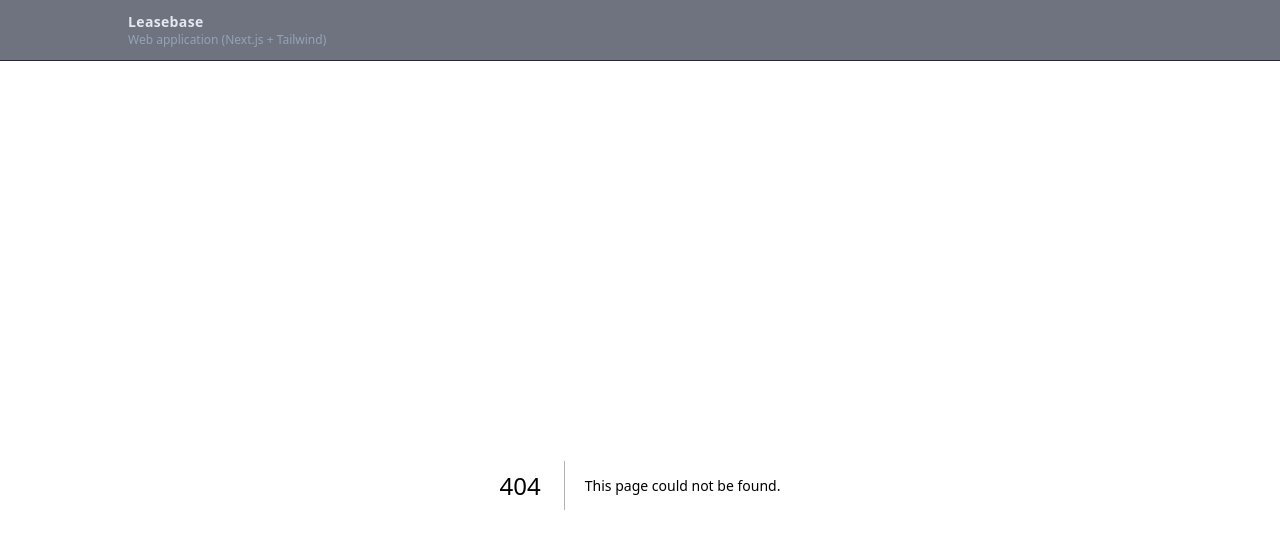
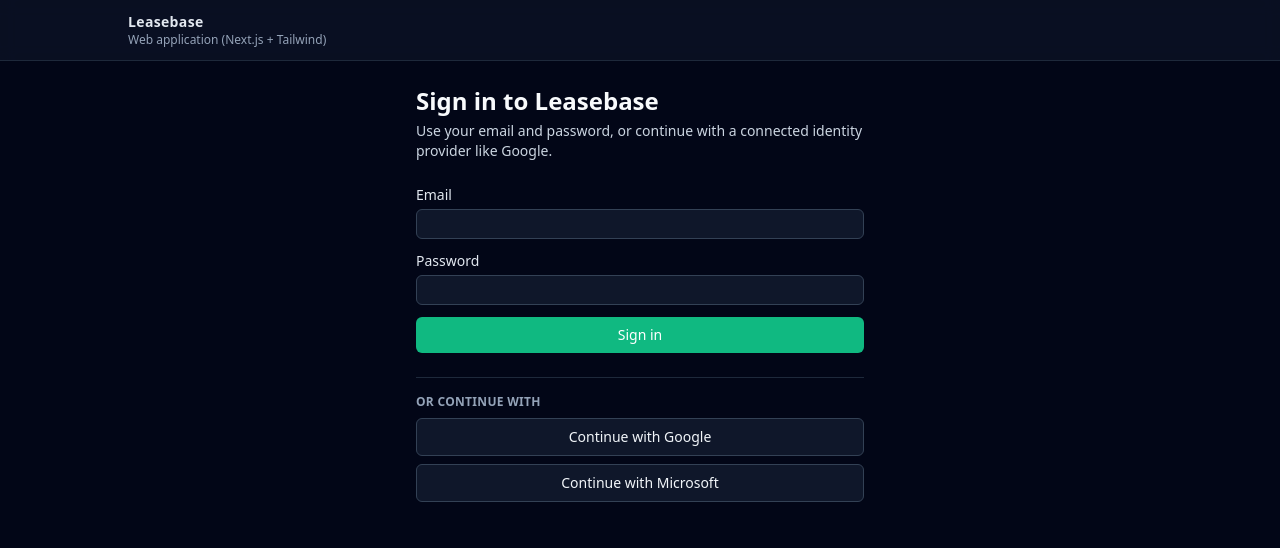
Before and after one commit to leasebase/leasebase-web, a Next.js app: page /auth/login in a window 1280 px wide. Before the commit this address had no page. Shown: the top 548 px of the page. Built offline with nearby package versions, Linux system fonts and the light colour scheme.

Commit message:
Update root routing and login page
Co-Authored-By: Warp <agent@warp.dev>

```diff
--- /dev/null
+++ b/app/auth/callback/page.tsx
@@ -0,0 +1,38 @@
+"use client";
+
+import { useEffect, useState } from "react";
+import { useRouter, useSearchParams } from "next/navigation";
+
+export default function AuthCallbackPage() {
+  const router = useRouter();
+  const searchParams = useSearchParams();
+  const [error, setError] = useState<string | null>(null);
+
+  useEffect(() => {
+    const state = searchParams.get("state") || "/";
+    const err = searchParams.get("error");
+    if (err) {
+      setError(err);
+      return;
+    }
+
+    // At this point the backend should already have exchanged the code for
+    // tokens and set secure cookies, so we just redirect to the original
+    // destination encoded in `state`.
+    const next = decodeURIComponent(state);
+    router.replace(next || "/");
+  }, [router, searchParams]);
+
+  return (
+    <div className="max-w-md mx-auto space-y-2">
+      <h1 className="text-2xl font-semibold">Completing sign-in…</h1>
+      {error ? (
+        <p className="text-sm text-red-400">{error}</p>
+      ) : (
+        <p className="text-sm text-slate-300">
+          Please wait while we complete your sign-in and redirect you.
+        </p>
+      )}
+    </div>
+  );
+}
--- /dev/null
+++ b/app/auth/login/page.tsx
@@ -0,0 +1,121 @@
+"use client";
+
+import { useState } from "react";
+import { useRouter, useSearchParams } from "next/navigation";
+
+function getApiBaseUrl() {
+  return process.env.NEXT_PUBLIC_API_BASE_URL || "";
+}
+
+export default function LoginPage() {
+  const router = useRouter();
+  const searchParams = useSearchParams();
+  const [email, setEmail] = useState("");
+  const [password, setPassword] = useState("");
+  const [error, setError] = useState<string | null>(null);
+  const [loading, setLoading] = useState(false);
+
+  const next = searchParams.get("next") || "/";
+
+  const handleSubmit = async (e: React.FormEvent) => {
+    e.preventDefault();
+    setLoading(true);
+    setError(null);
+    try {
+      const res = await fetch(`${getApiBaseUrl()}/auth/login`, {
+        method: "POST",
+        headers: { "Content-Type": "application/json" },
+        credentials: "include",
+        body: JSON.stringify({ email, password })
+      });
+      if (!res.ok) {
+        const body = await res.json().catch(() => ({}));
+        throw new Error(body.message || "Login failed");
+      }
+      router.replace(next);
+    } catch (err: any) {
+      setError(err.message || "Login failed");
+    } finally {
+      setLoading(false);
+    }
+  };
+
+  const startOidcLogin = (provider: string) => {
+    const base = getApiBaseUrl();
+    if (!base) {
+      setError("NEXT_PUBLIC_API_BASE_URL is not configured.");
+      return;
+    }
+    const redirectUri = `${window.location.origin}/auth/callback`;
+    const url = new URL(`${base}/auth/${provider}`);
+    url.searchParams.set("redirect_uri", redirectUri);
+    url.searchParams.set("state", encodeURIComponent(next));
+    window.location.href = url.toString();
+  };
+
+  return (
+    <div className="max-w-md mx-auto space-y-6">
+      <div>
+        <h1 className="text-2xl font-semibold">Sign in to Leasebase</h1>
+        <p className="mt-1 text-sm text-slate-300">
+          Use your email and password, or continue with a connected identity
+          provider like Google.
+        </p>
+      </div>
+
+      {error && <p className="text-sm text-red-400">{error}</p>}
+
+      <form className="space-y-3" onSubmit={handleSubmit}>
+        <div className="space-y-1 text-sm">
+          <label className="block text-slate-200">Email</label>
+          <input
+            type="email"
+            value={email}
+            onChange={e => setEmail(e.target.value)}
+            className="w-full rounded-md border border-slate-700 bg-slate-900 px-2 py-1 text-sm"
+            required
+          />
+        </div>
+        <div className="space-y-1 text-sm">
+          <label className="block text-slate-200">Password</label>
+          <input
+            type="password"
+            value={password}
+            onChange={e => setPassword(e.target.value)}
+            className="w-full rounded-md border border-slate-700 bg-slate-900 px-2 py-1 text-sm"
+            required
+          />
+        </div>
+        <button
+          type="submit"
+          disabled={loading}
+          className="mt-2 w-full rounded-md bg-emerald-500 px-4 py-2 text-sm font-medium text-white hover:bg-emerald-600 disabled:opacity-60"
+        >
+          {loading ? "Signing in…" : "Sign in"}
+        </button>
+      </form>
+
+      <div className="border-t border-slate-800 pt-4 space-y-2">
+        <p className="text-xs font-semibold uppercase tracking-wide text-slate-400">
+          Or continue with
+        </p>
+        <div className="flex flex-col gap-2">
+          <button
+            type="button"
+            onClick={() => startOidcLogin("google")}
+            className="w-full rounded-md border border-slate-700 bg-slate-900 px-4 py-2 text-sm font-medium text-slate-100 hover:bg-slate-800"
+          >
+            Continue with Google
+          </button>
+          <button
+            type="button"
+            onClick={() => startOidcLogin("microsoft")}
+            className="w-full rounded-md border border-slate-700 bg-slate-900 px-4 py-2 text-sm font-medium text-slate-100 hover:bg-slate-800"
+          >
+            Continue with Microsoft
+          </button>
+        </div>
+      </div>
+    </div>
+  );
+}
--- a/app/page.tsx
+++ b/app/page.tsx
@@ -1,14 +1,20 @@
+import { cookies } from "next/headers";
+import { redirect } from "next/navigation";
+
 export default function HomePage() {
-  return (
-    <div className="flex min-h-screen items-center justify-center bg-gray-50">
-      <div className="text-center">
-        <h1 className="text-4xl font-bold text-gray-900 mb-4">
-          Leasebase Dev Environment
-        </h1>
-        <p className="text-lg text-gray-600">
-          Infrastructure deployed successfully ✓
-        </p>
-      </div>
-    </div>
-  );
+  const cookieStore = cookies();
+  const role = cookieStore.get("lb_role")?.value;
+
+  // No session: land on login page
+  if (!role) {
+    redirect("/auth/login");
+  }
+
+  // Tenant session → tenant dashboard
+  if (role === "TENANT") {
+    redirect("/tenant");
+  }
+
+  // PM / landlord roles → management dashboard
+  redirect("/pm");
 }
```
